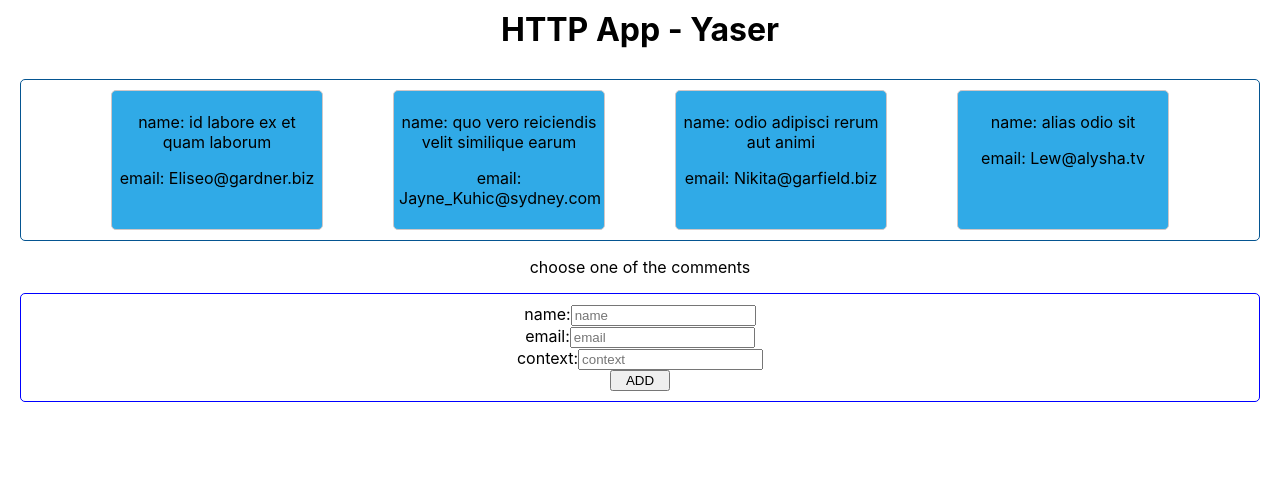
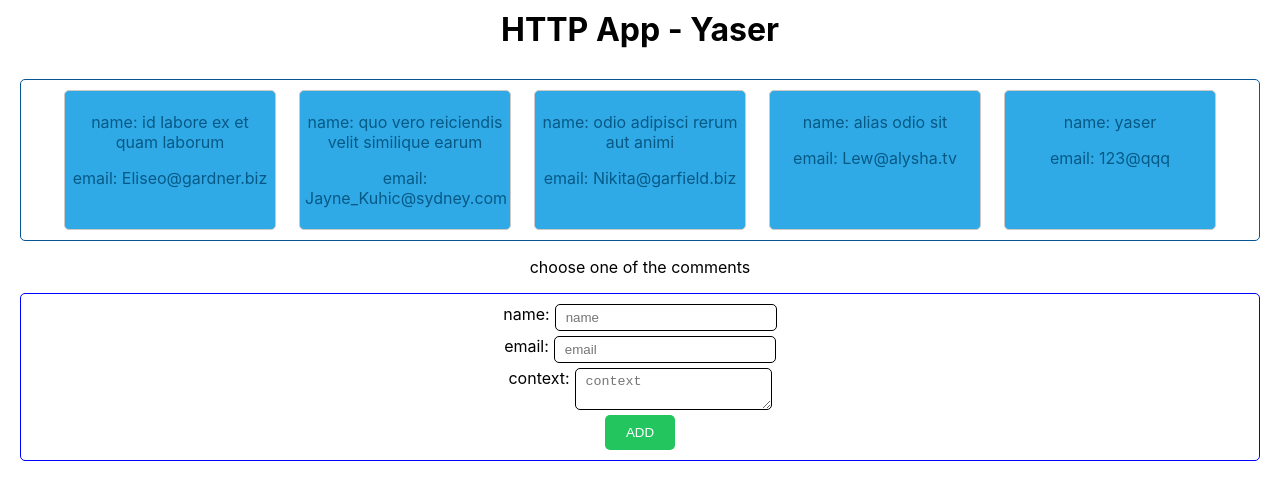
Before and after one commit to Yaser-Hajian/HTTP-App-React.js, a React (Create React App) app: page / in a window 1280 px wide. Shown: the top 500 px of the page. Built offline with nearby package versions, Linux system fonts and the light colour scheme; data requests are answered from the project's data file.

Commit message:
add style to newComment component

```diff
--- a/src/Components/Comment/CommentStyle.module.css
+++ b/src/Components/Comment/CommentStyle.module.css
@@ -4,4 +4,5 @@
     border-radius: 5px;
     padding: 5px;
     width: 200px;
+    color: #075985;
 }
--- a/src/Components/NewComment/NewComment.js
+++ b/src/Components/NewComment/NewComment.js
@@ -50,7 +50,7 @@ const NewComment = ({addNewCommentHandler}) => {
                            value={newComment.email}/>
                 </span>
                 <span><label>context:</label>
-                    <input type="text"
+                    <textarea type="text"
                            placeholder={"context"}
                            name={"body"}
                            onChange={changeHandler}
--- a/src/Components/NewComment/NewCommentStyle.module.css
+++ b/src/Components/NewComment/NewCommentStyle.module.css
@@ -13,3 +13,32 @@ form{
     margin-top: 10px;
     border-radius: 5px;
 }
+input{
+    width: 200px;
+    padding: 5px 10px;
+    border-radius: 5px;
+    border:1px solid black;
+    margin-left: 5px;
+}
+span{
+    margin-bottom :5px;
+    display: flex;
+    align-items: flex-start;
+}
+label{
+    text-align: center;
+}
+textarea{
+    padding: 5px 10px;
+    border-radius: 5px;
+    border:1px solid black;
+    margin-left: 5px;
+}
+.add{
+    width:70px;
+    padding: 10px 10px;
+    border-radius: 5px;
+    color: white;
+    background-color:#22C55E;
+    border: none;
+}
--- a/src/data/db.json
+++ b/src/data/db.json
@@ -27,6 +27,12 @@
       "name": "alias odio sit",
       "email": "Lew@alysha.tv",
       "body": "non et atque occaecati deserunt quas accusantium unde odit nobis qui voluptatem quia voluptas consequuntur itaque dolor et qui rerum deleniti ut occaecati"
+    },
+    {
+      "name": "yaser",
+      "email": "123@qqq",
+      "body": "salam",
+      "id": 5
     }
   ]
 }
```
